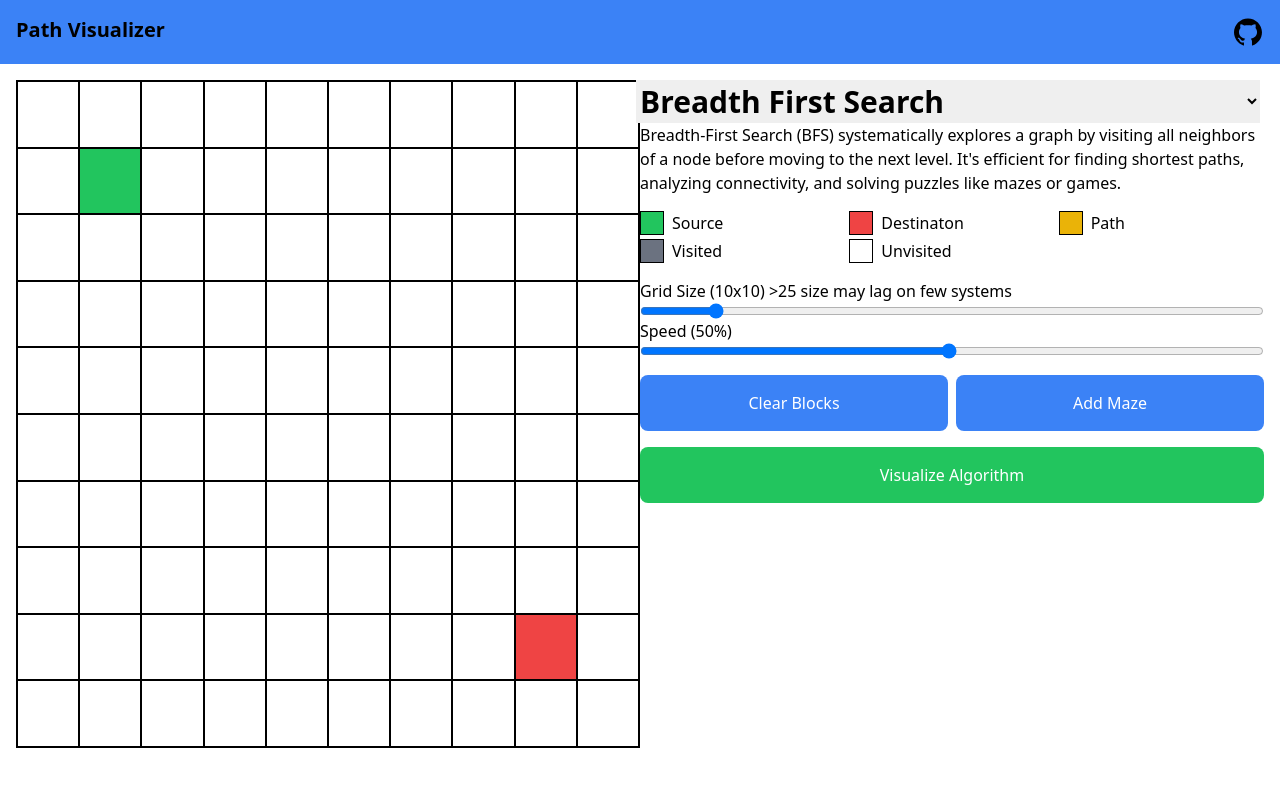
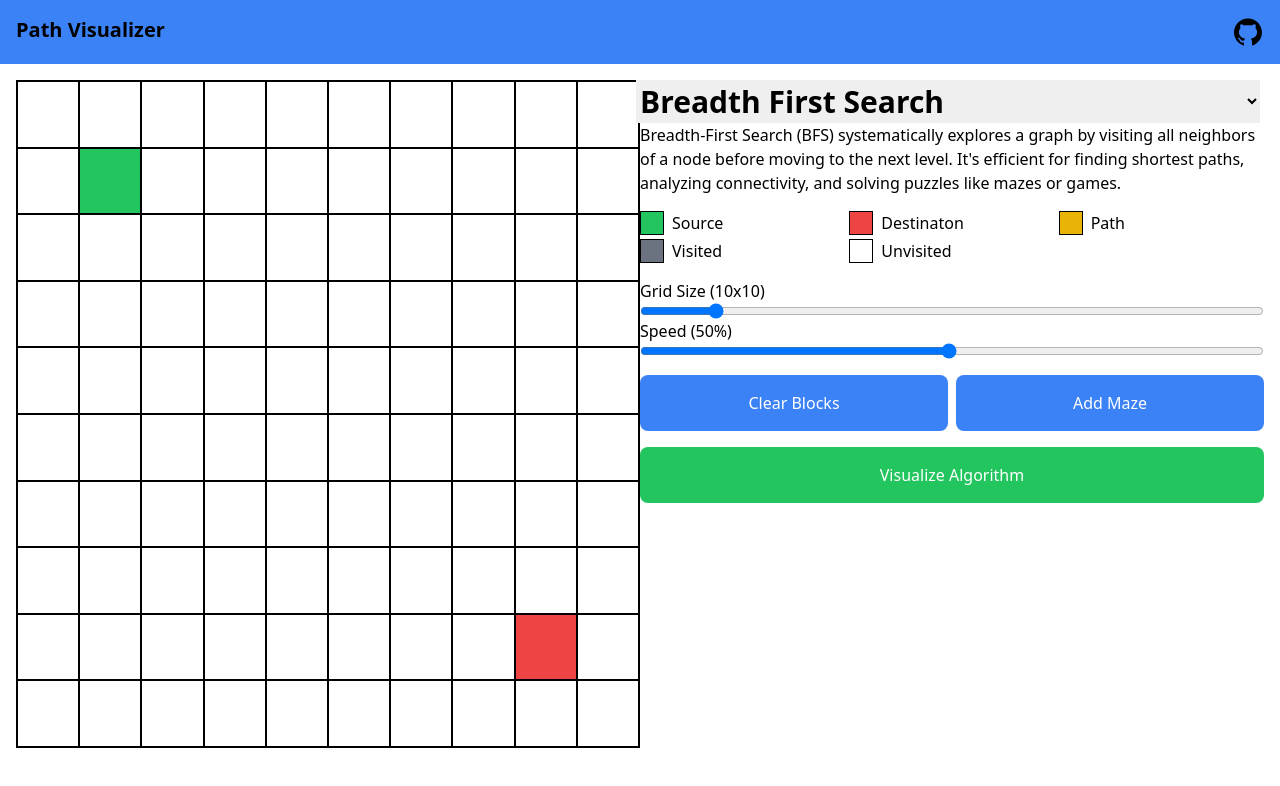
Before and after one commit to PuneetTri/path-visualizer, a React (Vite) app: page / in a window 1280 px wide. Shown: the top 786 px of the page. Built offline with nearby package versions, Linux system fonts and the light colour scheme.

Commit message:
Corrected a minor bug

```diff
--- a/src/App.tsx
+++ b/src/App.tsx
@@ -152,7 +152,7 @@ function App() {
               <div className="flex flex-col">
                 <label>
                   Grid Size ({`${gridSize}x${gridSize}`}){" "}
-                  {`>25 size may lag on few systems`}
+                  {gridSize > 25 && `May lag on few systems`}
                 </label>
                 <input
                   type="range"
```
